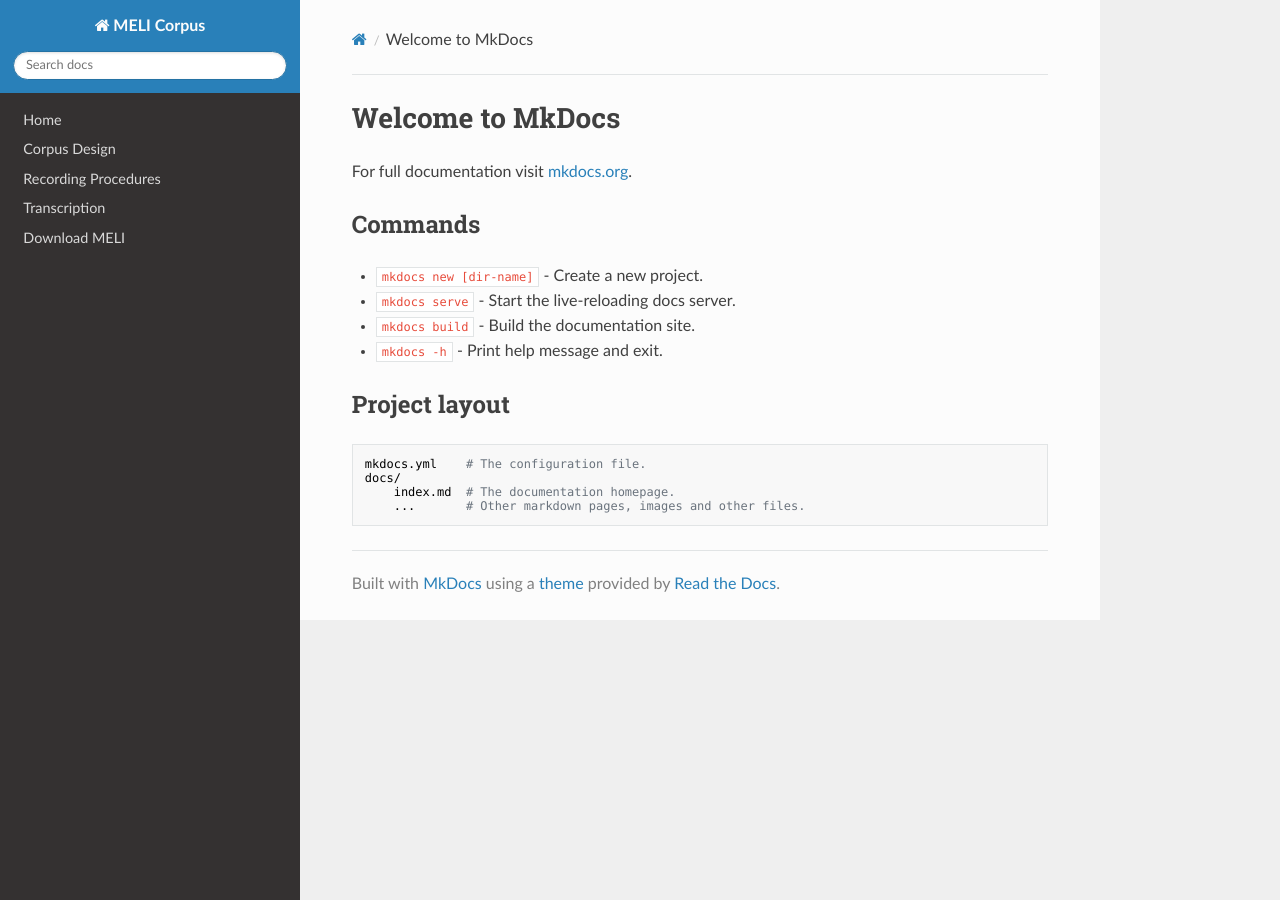
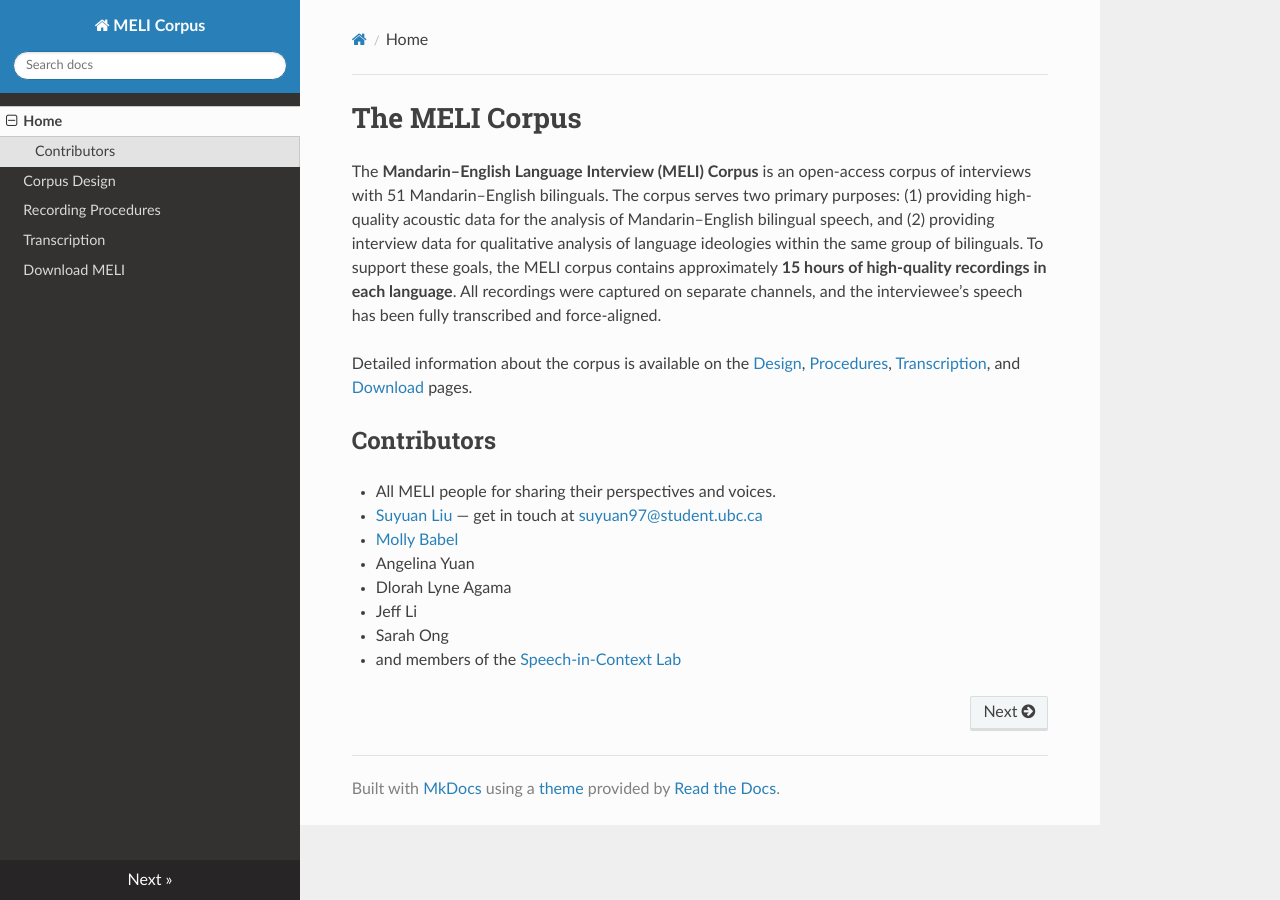
Before and after one commit to suyuan97/meli-corpus, an MkDocs documentation site: the page built from docs/index.md, in a window 1280 px wide. Built offline with MkDocs 1.6.1, drawn with Linux system fonts in a browser that asks for light colours; nearby versions of some CDN libraries.

Commit message:
Enable Read the Docs build

````diff
--- a/docs/index.md
+++ b/docs/index.md
@@ -1,17 +1,52 @@
-# Welcome to MkDocs
+# The MELI Corpus
 
-For full documentation visit [mkdocs.org](https://www.mkdocs.org).
+The **Mandarin–English Language Interview (MELI) Corpus** is an open-access corpus of interviews with 51 Mandarin–English bilinguals. The corpus serves two primary purposes: (1) providing high-quality acoustic data for the analysis of Mandarin–English bilingual speech, and (2) providing interview data for qualitative analysis of language ideologies within the same group of bilinguals. To support these goals, the MELI corpus contains approximately **15 hours of high-quality recordings in each language**. All recordings were captured on separate channels, and the interviewee’s speech has been fully transcribed and force-aligned.
 
-## Commands
+Detailed information about the corpus is available on the [Design](1-design.md), [Procedures](2-procedures.md), [Transcription](3-transcription.md), and [Download](4-download.md) pages.
 
-* `mkdocs new [dir-name]` - Create a new project.
-* `mkdocs serve` - Start the live-reloading docs server.
-* `mkdocs build` - Build the documentation site.
-* `mkdocs -h` - Print help message and exit.
+## Contributors
 
-## Project layout
+- All MELI people for sharing their perspectives and voices.
+- [Suyuan Liu](https://suyuan97.github.io/) &mdash; get in touch at [suyuan97@student.ubc.ca](mailto:suyuan97@student.ubc.ca)
+- [Molly Babel](https://linguistics.ubc.ca/profile/molly-babel/)
+- Angelina Yuan
+- Dlorah Lyne Agama
+- Jeff Li
+- Sarah Ong
+- and members of the [Speech-in-Context Lab](https://speechincontext.arts.ubc.ca/)
 
-    mkdocs.yml    # The configuration file.
-    docs/
-        index.md  # The documentation homepage.
-        ...       # Other markdown pages, images and other files.
+<!-- ## Citing the corpus
+
+When referring to the MELI corpus, it should be spelled out as "the Mandarin English Language Interview Corpus" at least once. It can then be referred to as the "MELI Corpus".
+
+You can cite the corpus directly (preferred):
+
+```text
+@data{johnson_spice_2021,
+	author = {Johnson, Khia A.},
+	publisher = {Scholars Portal Dataverse},
+	title = {SpiCE: Speech in Cantonese and English},
+	year = {2021},
+	version = {Version 1},
+	doi = {10.5683/SP2/MJOXP3},
+	url = {https://doi.org/10.5683/SP2/MJOXP3}
+}
+```
+
+Alternatively, cite the paper that introduces the corpus:
+
+```text
+@inproceedings{johnson_lrec_2020,
+    title = {SpiCE: A new open-access corpus of conversational bilingual speech in Cantonese and English},
+    author = {Johnson, Khia A. and Babel, Molly and Fong, Ivan and Yiu, Nancy},
+    booktitle = {Proceedings of the 12th Language Resources and Evaluation Conference},
+    month = may,
+    year = {2020},
+    address = {Marseille, France},
+    publisher = {European Language Resources Association},
+    url = {https://www.aclweb.org/anthology/2020.lrec-1.503},
+    pages = {4089--4095},
+    language = {English},
+    ISBN = {979-10-95546-34-4},
+}
+``` -->
--- a/mkdocs.yml
+++ b/mkdocs.yml
@@ -1,7 +1,7 @@
 site_name: MELI Corpus
 site_url: https://suyuan97.github.io/meli-corpus/
 nav:
-  - Home: 0-index.md
+  - Home: index.md
   - Corpus Design: 1-design.md
   - Recording Procedures: 2-procedures.md
   - Transcription: 3-transcription.md
````
Also changed, not shown: docs/0-index.md (deleted, +0 -52 lines), 1 other file.
